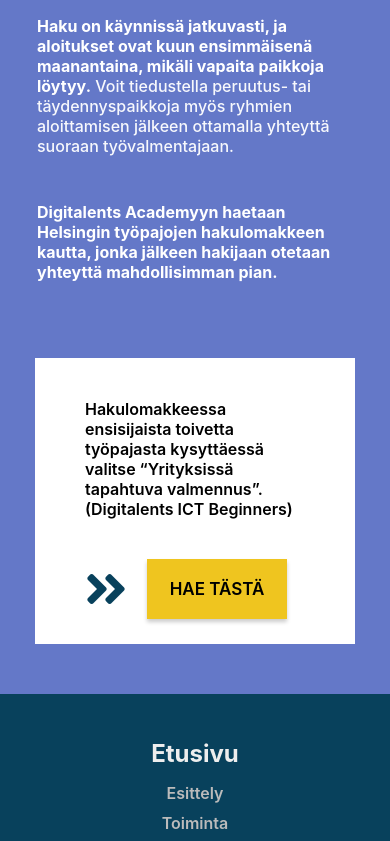
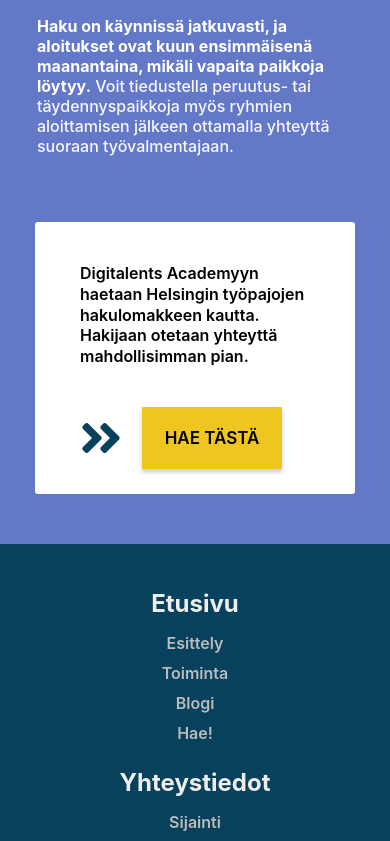
Before and after one commit to digitalents-ictbeginners/website, a React (Create React App) app: page / in a window 390 px wide. Shown: the part 5882-6723 px from the top of the page. Built offline with nearby package versions, Linux system fonts and the light colour scheme.

Commit message:
adjust applyinfo element, remove bad text, move text

```diff
--- a/src/components/Home/ApplyInfo.css
+++ b/src/components/Home/ApplyInfo.css
@@ -39,13 +39,13 @@
 
 .aiContent {
     display: grid;
-    grid-template-columns: repeat(auto-fit, minmax(400px, 1fr));
+    grid-template-columns: 1fr 320px;
     column-gap: 20px;
     justify-content: center;
     justify-items: center;
+    padding: 0 20px;
     margin: 0 auto;
-    width: 75%;
-    max-width: 1000px;
+    max-width: 900px;
 }
 
 .aiTextBox {
@@ -77,16 +77,16 @@
 
 .aiApplyWrapper {
     box-sizing: border-box;
-    margin-top: 30px;
-    padding: 25px 50px;
+    margin-top: 100px;
+    padding: 25px 45px;
     background-color: white;
     max-width: 320px;
     align-self: center;
     text-decoration: none;
     text-align: left;
     font-weight: 600;
-    line-height: 1.25em;
-
+    line-height: 1.3;
+    border-radius: 3px;
 }
 
 .aiApplyWrapper i {
@@ -117,15 +117,21 @@
     text-transform: uppercase;
 }
 
-@media only screen and (max-width: 600px) {
+@media only screen and (max-width: 700px) {
     .aiContentWrapper {
         padding-bottom: 50px;
     }
+
+    .aiContent {
+        grid-template-columns: 360px;
+    }
+
     .aiTextBox {
         box-sizing: border-box;
         max-width: 350px;
         padding: 0 17px;
     }
+
     .aiTextBox h2 {
         text-align: center;
         padding-bottom: 10px;
@@ -135,6 +141,10 @@
         font-size: 16px;
     }
 
+    .aiApplyWrapper {
+        margin-top: 20px;
+    }
+
     .aiUnderlined {
         margin: 0 auto 50px auto;
     }
--- a/src/data/Home_en.json
+++ b/src/data/Home_en.json
@@ -62,15 +62,10 @@
         "id": 1,
         "bold": "We accept applications throughout the year and starting dates are the first monday of each month. ",
         "normal": "You can inquire about available spots even after the starting dates by directly contacting our work coach."
-      },
-      {
-        "id": 2,
-        "bold": "To apply to Digitalents Academy you need to fill out the Helsinki youth workshops application form. All applicants will be contacted by our staff as soon as possible.",
-        "normal": ""
       }
     ],
     "toapply": {
-      "text": "The application form is in Finnish. If you are unable to fill it, please contact us directly. In the first part of the form, select “Yrityksissä tapahtuva valmennus.” and write “Digitalents ICT Beginners” in the text field.",
+      "text": "To apply to Digitalents Academy you need to fill out the Helsinki youth workshops application form. All applicants will be contacted by our staff as soon as possible. The application form is in Finnish. If you are unable to fill it, please contact us directly.",
       "buttontext":"Hae tästä",
       "link": "https://response.questback.com/isa/qbv.dll/ShowQuest?QuestID=5039569&sid=dClp3aBhxG"
     }
--- a/src/data/Home_fi.json
+++ b/src/data/Home_fi.json
@@ -62,15 +62,10 @@
         "id": 1,
         "bold": "Haku on käynnissä jatkuvasti, ja aloitukset ovat kuun ensimmäisenä maanantaina, mikäli vapaita paikkoja löytyy.",
         "normal": "Voit tiedustella peruutus- tai täydennyspaikkoja myös ryhmien aloittamisen jälkeen ottamalla yhteyttä suoraan työvalmentajaan."
-      },
-      {
-        "id": 2,
-        "bold": "Digitalents Academyyn haetaan Helsingin työpajojen hakulomakkeen kautta, jonka jälkeen hakijaan otetaan yhteyttä mahdollisimman pian.",
-        "normal": ""
       }
     ],
     "toapply": {
-      "text": "Hakulomakkeessa ensisijaista toivetta työpajasta kysyttäessä valitse “Yrityksissä tapahtuva valmennus”. (Digitalents ICT Beginners) ",
+      "text": "Digitalents Academyyn haetaan Helsingin työpajojen hakulomakkeen kautta. Hakijaan otetaan yhteyttä mahdollisimman pian.",
       "buttontext":"Hae tästä",
       "link": "https://response.questback.com/isa/qbv.dll/ShowQuest?QuestID=5039569&sid=dClp3aBhxG"
     }
```
